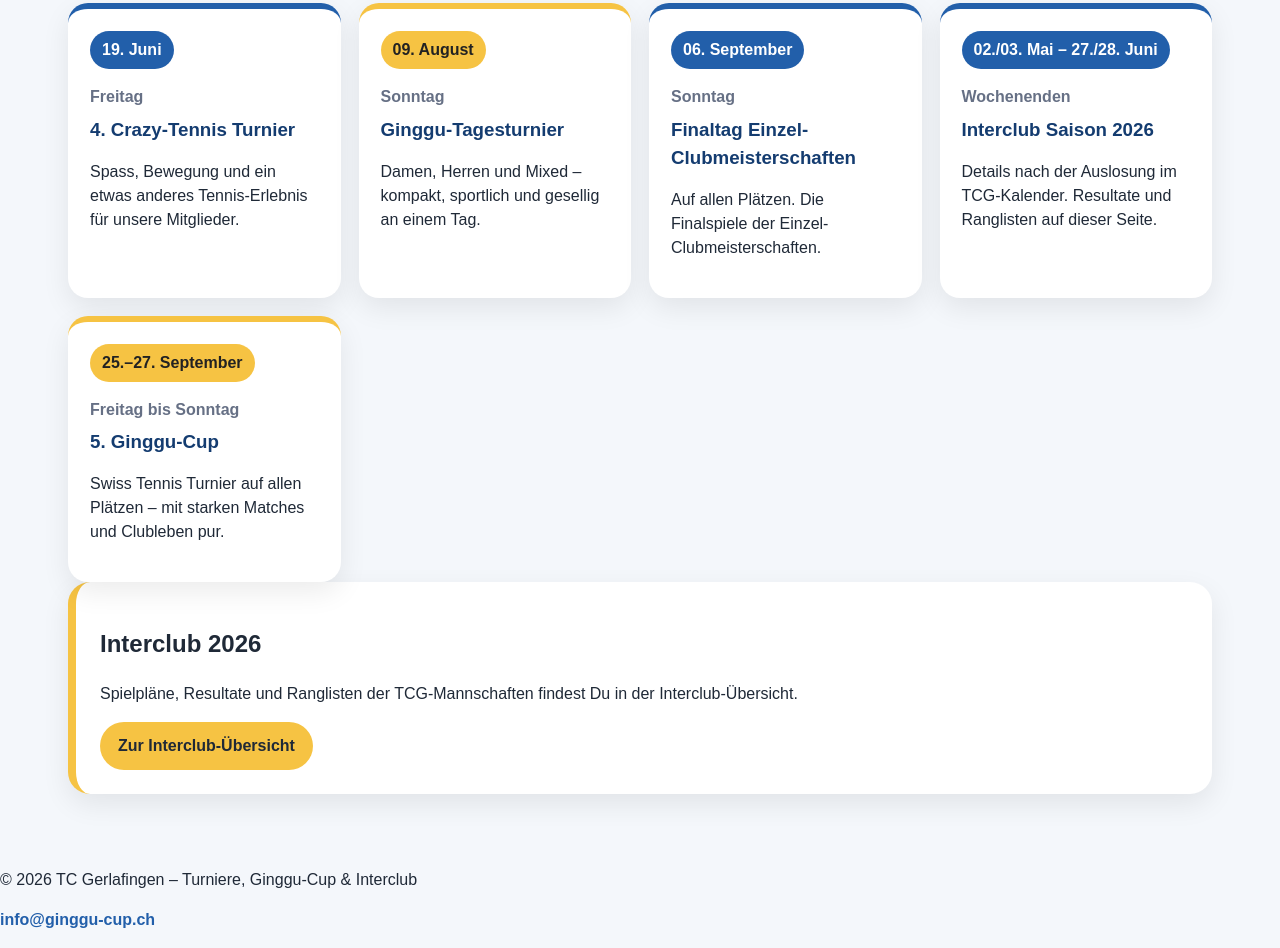
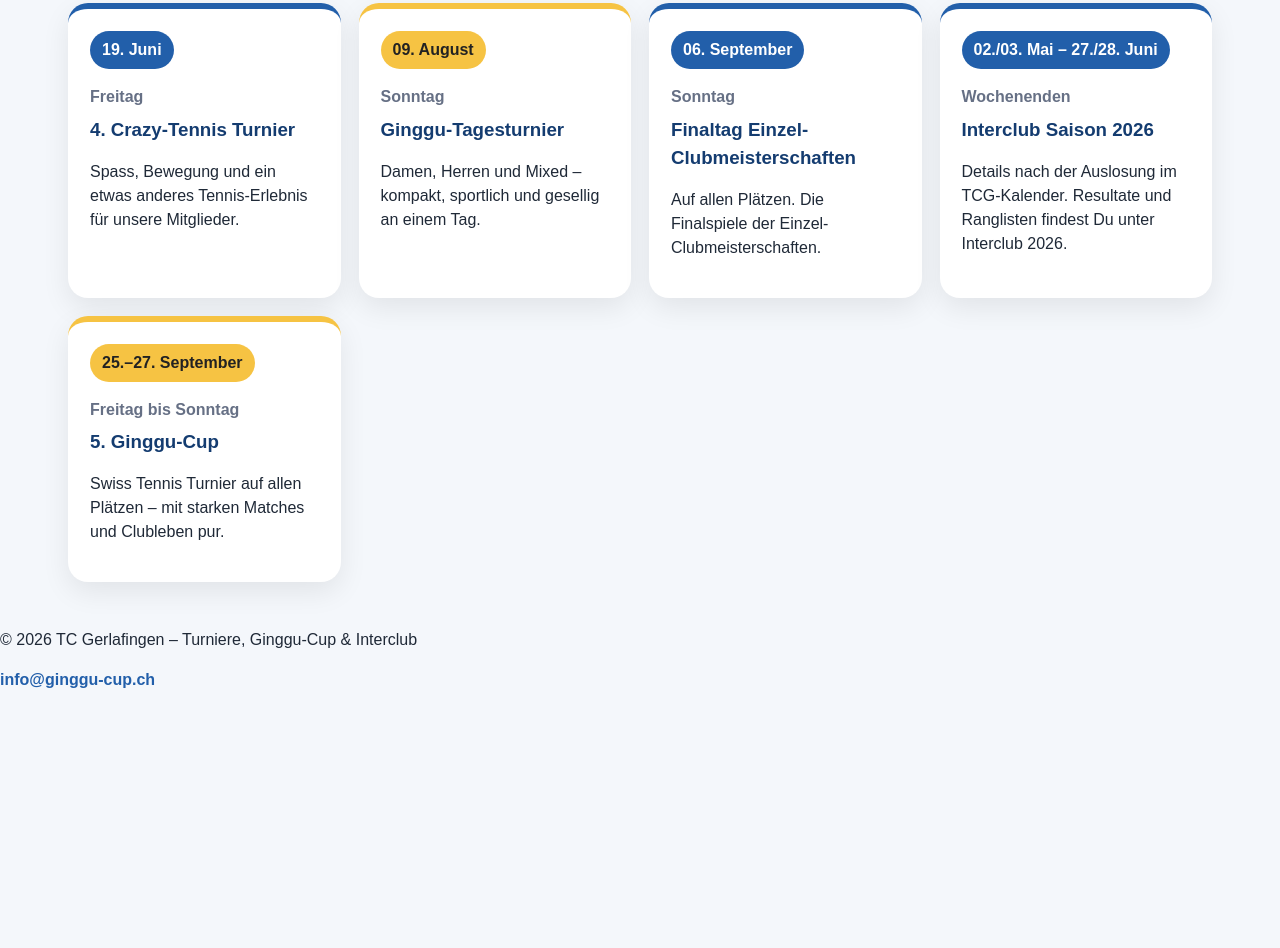
Before and after one commit to Matthias-Ruppel/ginggu-cup, a plain HTML site: page index.html in a window 1280 px wide. Shown: the part 799-1747 px from the top of the page. After the commit the page ends 1507 px from the top, so only its background shows below. Drawn offline with Linux system fonts and the light colour scheme.

Commit message:
Interclub Hinweisblock entfernt

```diff
--- a/index.html
+++ b/index.html
@@ -49,7 +49,7 @@
         <span class="date-badge">02./03. Mai – 27./28. Juni</span>
         <p class="weekday">Wochenenden</p>
         <h3>Interclub Saison 2026</h3>
-        <p>Details nach der Auslosung im TCG-Kalender. Resultate und Ranglisten auf dieser Seite.</p>
+        <p>Details nach der Auslosung im TCG-Kalender. Resultate und Ranglisten findest Du unter Interclub 2026.</p>
       </article>
       <article class="event-card featured">
         <span class="date-badge">25.–27. September</span>
@@ -59,12 +59,6 @@
       </article>
     </div>
   </section>
-
-  <section class="cta-card">
-    <h2>Interclub 2026</h2>
-    <p>Spielpläne, Resultate und Ranglisten der TCG-Mannschaften findest Du in der Interclub-Übersicht.</p>
-    <a class="button primary" href="interclub.html">Zur Interclub-Übersicht</a>
-  </section>
 </main>
 
 <footer>
```
